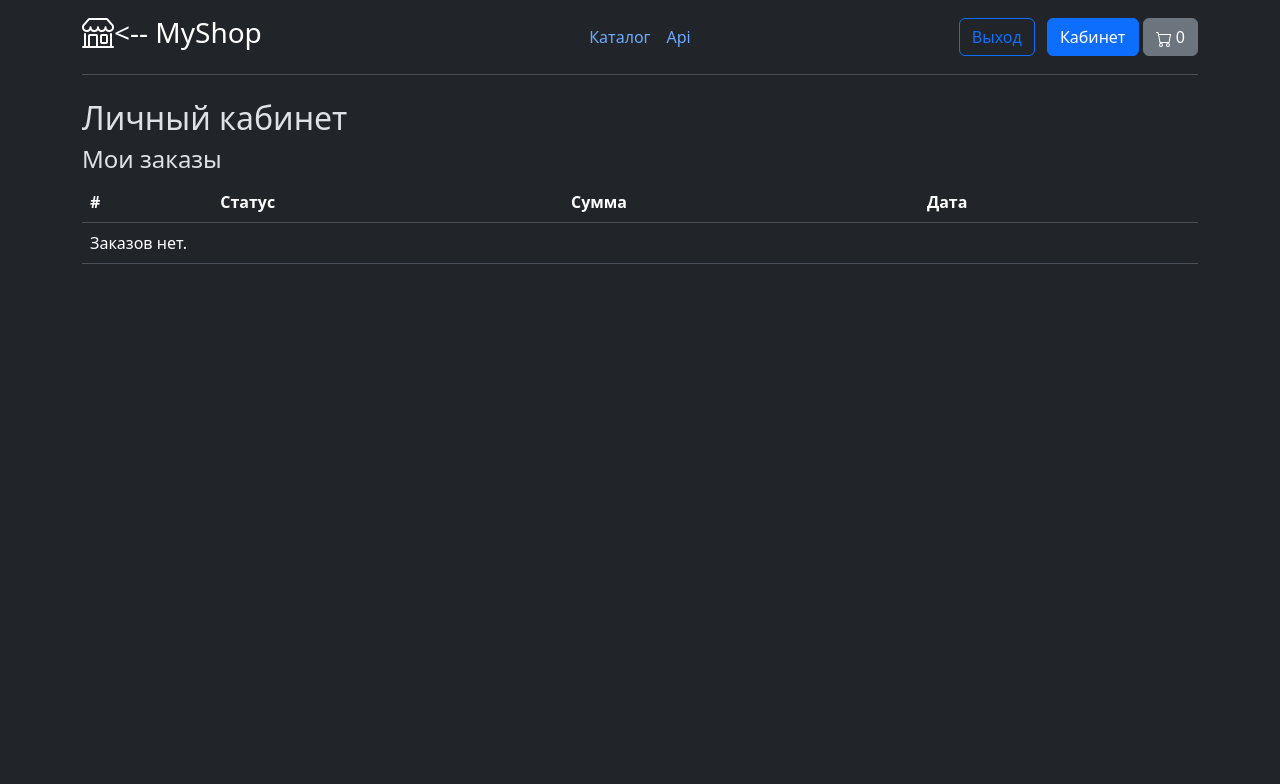
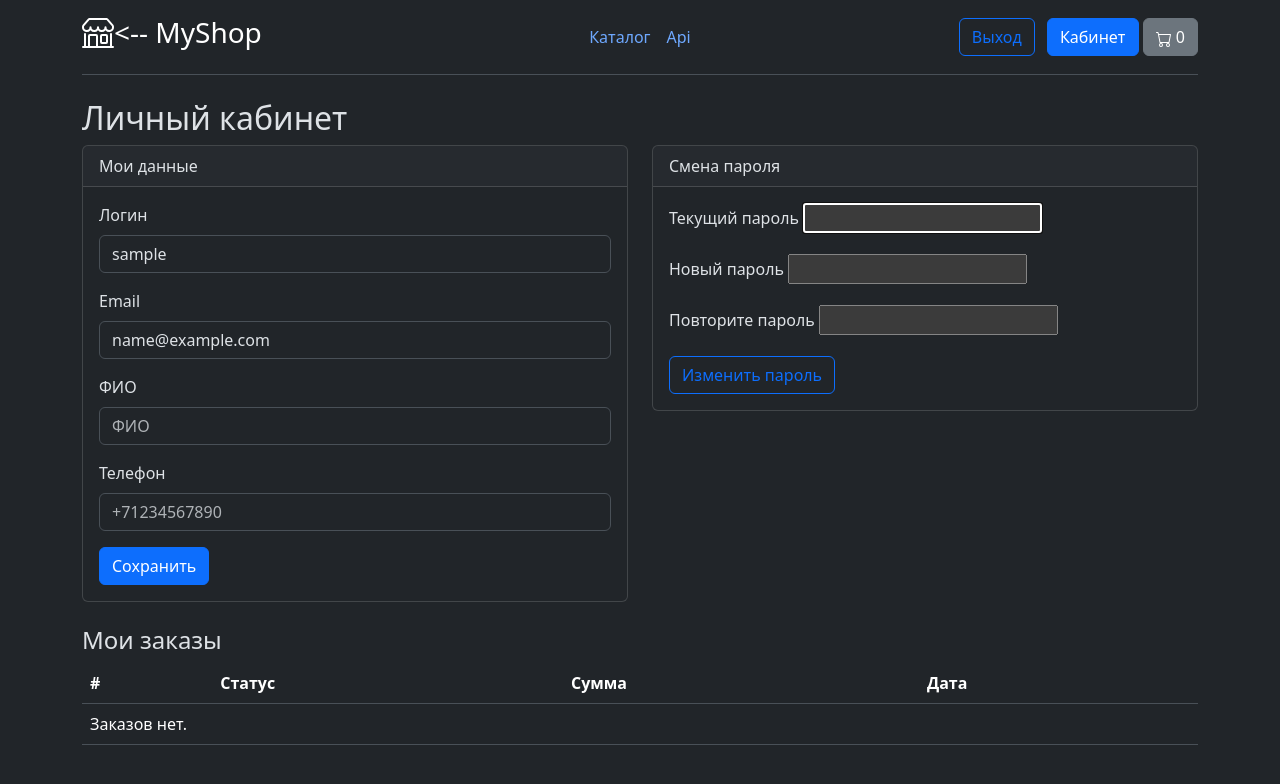
Before and after one commit to dsboikov/thirdtask_alt, a Django app: page /account/ in a window 1280 px wide. Shown: the top 784 px of the page. Run offline with Django 5.2, Linux system fonts and the light colour scheme; the visitor is signed in with stand-in values (Sample User, id 1); data comes from the database, SQL or seed files in the repository; data that the repository does not hold is empty; parts of the project's set-up code (start-up, migrations or seed data) failed here and were passed over.

Commit message:
добавил изменение пароля и личных данных в лк

```diff
--- a/templates/account/profile.html
+++ b/templates/account/profile.html
@@ -1,16 +1,71 @@
 {% extends "base.html" %}
 {% block content %}
 <h2>Личный кабинет</h2>
+
+<div class="row">
+  <div class="col-lg-6">
+    <div class="card mb-4">
+      <div class="card-header">Мои данные</div>
+      <div class="card-body">
+        <form method="post">
+          {% csrf_token %}
+          <div class="mb-3">
+            <label class="form-label" for="{{ uform.username.id_for_label }}">Логин</label>
+            {{ uform.username }}
+            {% for e in uform.username.errors %}<div class="text-danger small">{{ e }}</div>{% endfor %}
+          </div>
+          <div class="mb-3">
+            <label class="form-label" for="{{ uform.email.id_for_label }}">Email</label>
+            {{ uform.email }}
+            {% for e in uform.email.errors %}<div class="text-danger small">{{ e }}</div>{% endfor %}
+          </div>
+          <div class="mb-3">
+            <label class="form-label" for="{{ pform.full_name.id_for_label }}">ФИО</label>
+            {{ pform.full_name }}
+            {% for e in pform.full_name.errors %}<div class="text-danger small">{{ e }}</div>{% endfor %}
+          </div>
+          <div class="mb-3">
+            <label class="form-label" for="{{ pform.phone.id_for_label }}">Телефон</label>
+            {{ pform.phone }}
+            {% for e in pform.phone.errors %}<div class="text-danger small">{{ e }}</div>{% endfor %}
+          </div>
+          <button class="btn btn-primary" name="save_profile" value="1">Сохранить</button>
+        </form>
+      </div>
+    </div>
+  </div>
+
+  <div class="col-lg-6">
+    <div class="card mb-4">
+      <div class="card-header">Смена пароля</div>
+      <div class="card-body">
+        <form method="post">
+          {% csrf_token %}
+          <div class="mb-3">
+            <label class="form-label" for="{{ pwd_form.old_password.id_for_label }}">Текущий пароль</label>
+            {{ pwd_form.old_password }}
+            {% for e in pwd_form.old_password.errors %}<div class="text-danger small">{{ e }}</div>{% endfor %}
+          </div>
+          <div class="mb-3">
+            <label class="form-label" for="{{ pwd_form.new_password1.id_for_label }}">Новый пароль</label>
+            {{ pwd_form.new_password1 }}
+            {% for e in pwd_form.new_password1.errors %}<div class="text-danger small">{{ e }}</div>{% endfor %}
+          </div>
+          <div class="mb-3">
+            <label class="form-label" for="{{ pwd_form.new_password2.id_for_label }}">Повторите пароль</label>
+            {{ pwd_form.new_password2 }}
+            {% for e in pwd_form.new_password2.errors %}<div class="text-danger small">{{ e }}</div>{% endfor %}
+          </div>
+          <button class="btn btn-outline-primary" name="change_password" value="1">Изменить пароль</button>
+        </form>
+      </div>
+    </div>
+  </div>
+</div>
+
 <h4>Мои заказы</h4>
 <table class="table">
-    <thead>
-    <tr>
-        <th>#</th>
-        <th>Статус</th>
-        <th>Сумма</th>
-        <th>Дата</th>
-    </tr>
-    </thead>
+  <thead><tr><th>#</th><th>Статус</th><th>Сумма</th><th>Дата</th></tr></thead>
   <tbody>
   {% for o in orders %}
     <tr>
@@ -20,9 +75,7 @@
       <td>{{ o.created_at }}</td>
     </tr>
   {% empty %}
-    <tr>
-        <td colspan="4">Заказов нет.</td>
-    </tr>
+    <tr><td colspan="4">Заказов нет.</td></tr>
   {% endfor %}
   </tbody>
 </table>
--- a/users/forms.py
+++ b/users/forms.py
@@ -1,6 +1,45 @@
 from __future__ import annotations
 from django import forms
 from django.contrib.auth.models import User
+from django.core.exceptions import ValidationError
+from .models import Profile
+
+class UserUpdateForm(forms.ModelForm):
+    email = forms.EmailField(
+        required=False,
+        widget=forms.EmailInput(attrs={"class": "form-control", "placeholder": "Email"})
+    )
+    username = forms.CharField(
+        widget=forms.TextInput(attrs={"class": "form-control", "placeholder": "Логин"})
+    )
+
+    class Meta:
+        model = User
+        fields = ["username", "email"]
+
+    def clean_email(self):
+        email = self.cleaned_data.get("email", "").strip()
+        if not email:
+            return email
+        qs = User.objects.filter(email__iexact=email).exclude(pk=self.instance.pk)
+        if qs.exists():
+            raise ValidationError("Пользователь с таким email уже существует.")
+        return email
+
+class ProfileForm(forms.ModelForm):
+    full_name = forms.CharField(
+        required=False,
+        widget=forms.TextInput(attrs={"class": "form-control", "placeholder": "ФИО"})
+    )
+    phone = forms.CharField(
+        required=False,
+        widget=forms.TextInput(attrs={"class": "form-control", "placeholder": "+71234567890"})
+    )
+
+    class Meta:
+        model = Profile
+        fields = ["full_name", "phone"]
+
 
 class RegisterForm(forms.ModelForm):
     password = forms.CharField(widget=forms.PasswordInput(attrs={"class": "form-control"}))
--- /dev/null
+++ b/users/models.py
@@ -0,0 +1,17 @@
+from __future__ import annotations
+from django.conf import settings
+from django.db import models
+from django.core.validators import RegexValidator
+
+phone_validator = RegexValidator(
+    regex=r'^\+?\d{10,15}$',
+    message="Телефон должен быть в формате +71234567890 или 10–15 цифр."
+)
+
+class Profile(models.Model):
+    user = models.OneToOneField(settings.AUTH_USER_MODEL, on_delete=models.CASCADE, related_name="profile")
+    full_name = models.CharField("ФИО", max_length=255, blank=True)
+    phone = models.CharField("Телефон", max_length=16, blank=True, validators=[phone_validator])
+
+    def __str__(self) -> str:
+        return f"Профиль {self.user.username}"
--- /dev/null
+++ b/users/signals.py
@@ -0,0 +1,12 @@
+from django.contrib.auth.models import User
+from django.db.models.signals import post_save
+from django.dispatch import receiver
+from .models import Profile
+
+@receiver(post_save, sender=User)
+def create_or_update_profile(sender, instance: User, created: bool, **kwargs):
+    if created:
+        Profile.objects.create(user=instance)
+    else:
+        # при сохранении пользователя ничего не меняем в профиле автоматически
+        pass
--- a/users/views.py
+++ b/users/views.py
@@ -2,14 +2,17 @@ from __future__ import annotations
 from django.contrib import messages
 from django.contrib.auth import login
 from django.contrib.auth.decorators import login_required
-from django.contrib.auth.forms import AuthenticationForm
+from django.contrib.auth.forms import AuthenticationForm, PasswordChangeForm
+from django.contrib.auth import update_session_auth_hash
 from django.contrib.auth.models import User
-from django.shortcuts import redirect, render
+from django.shortcuts import redirect, render, get_object_or_404
+
 from rest_framework import generics, permissions
 from rest_framework_simplejwt.views import TokenObtainPairView, TokenRefreshView
 
-from .forms import RegisterForm
+from .forms import RegisterForm, UserUpdateForm, ProfileForm
 from .serializers import UserRegisterSerializer
+from .models import Profile
 
 
 # Web
@@ -33,8 +36,43 @@ def register(request):
 
 @login_required
 def account(request):
+    user = request.user
+    profile, _ = Profile.objects.get_or_create(user=user)
+
+    if request.method == "POST":
+        if "save_profile" in request.POST:
+            uform = UserUpdateForm(request.POST, instance=user)
+            pform = ProfileForm(request.POST, instance=profile)
+            pwd_form = PasswordChangeForm(user=user)  # пустая для рендера
+            if uform.is_valid() and pform.is_valid():
+                uform.save()
+                pform.save()
+                messages.success(request, "Профиль обновлён.")
+                return redirect("users:account")
+        elif "change_password" in request.POST:
+            uform = UserUpdateForm(instance=user)
+            pform = ProfileForm(instance=profile)
+            pwd_form = PasswordChangeForm(user=user, data=request.POST)
+            if pwd_form.is_valid():
+                pwd_form.save()
+                update_session_auth_hash(request, user)  # чтобы не разлогинило
+                messages.success(request, "Пароль успешно изменён.")
+                return redirect("users:account")
+        else:
+            uform = UserUpdateForm(instance=user)
+            pform = ProfileForm(instance=profile)
+            pwd_form = PasswordChangeForm(user=user)
+    else:
+        uform = UserUpdateForm(instance=user)
+        pform = ProfileForm(instance=profile)
+        pwd_form = PasswordChangeForm(user=user)
+
     orders = request.user.orders.select_related().all()
-    return render(request, "account/profile.html", {"orders": orders})
+    return render(
+        request,
+        "account/profile.html",
+        {"orders": orders, "uform": uform, "pform": pform, "pwd_form": pwd_form},
+    )
 
 
 # API
```
Also changed, not shown: users/apps.py (+4 -6 lines), users/migrations/0001_profile.py (added), users/migrations/__init__.py (added). Lines whose indentation alone changed are shown as unchanged.
